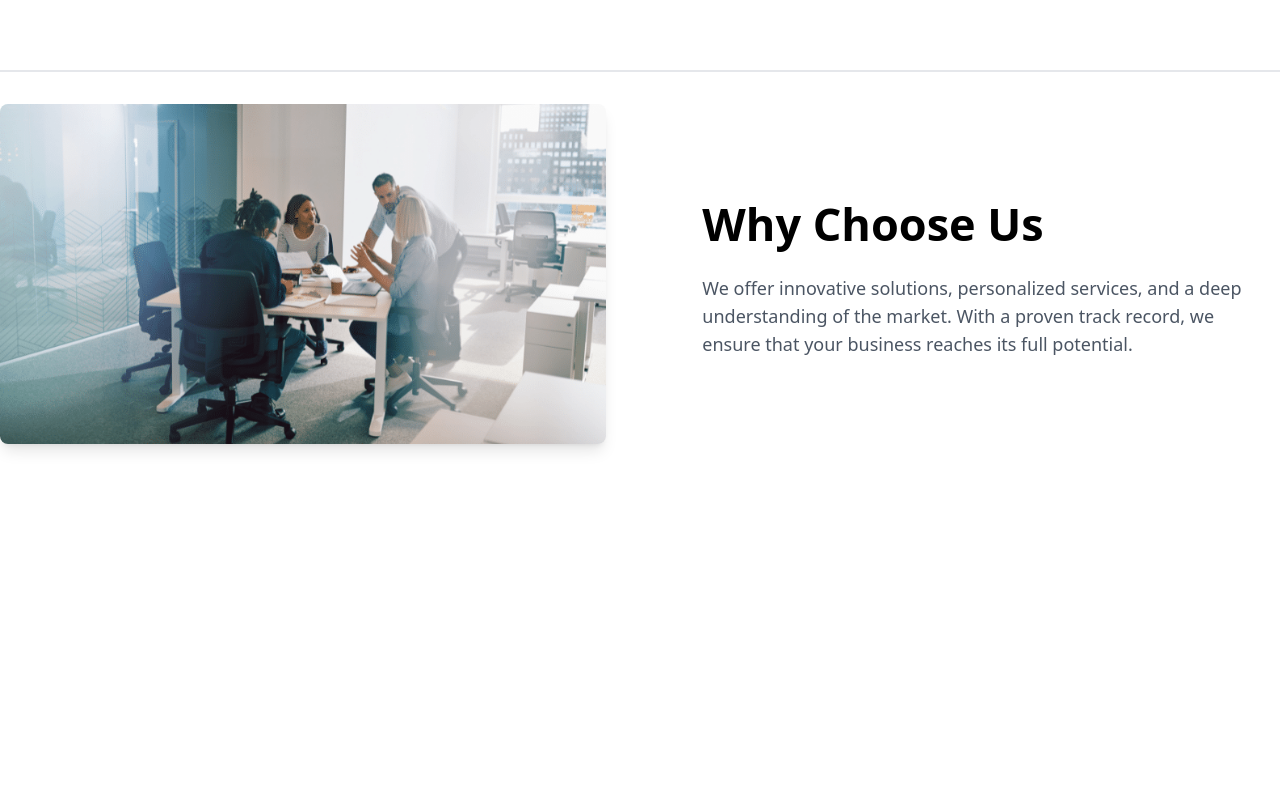
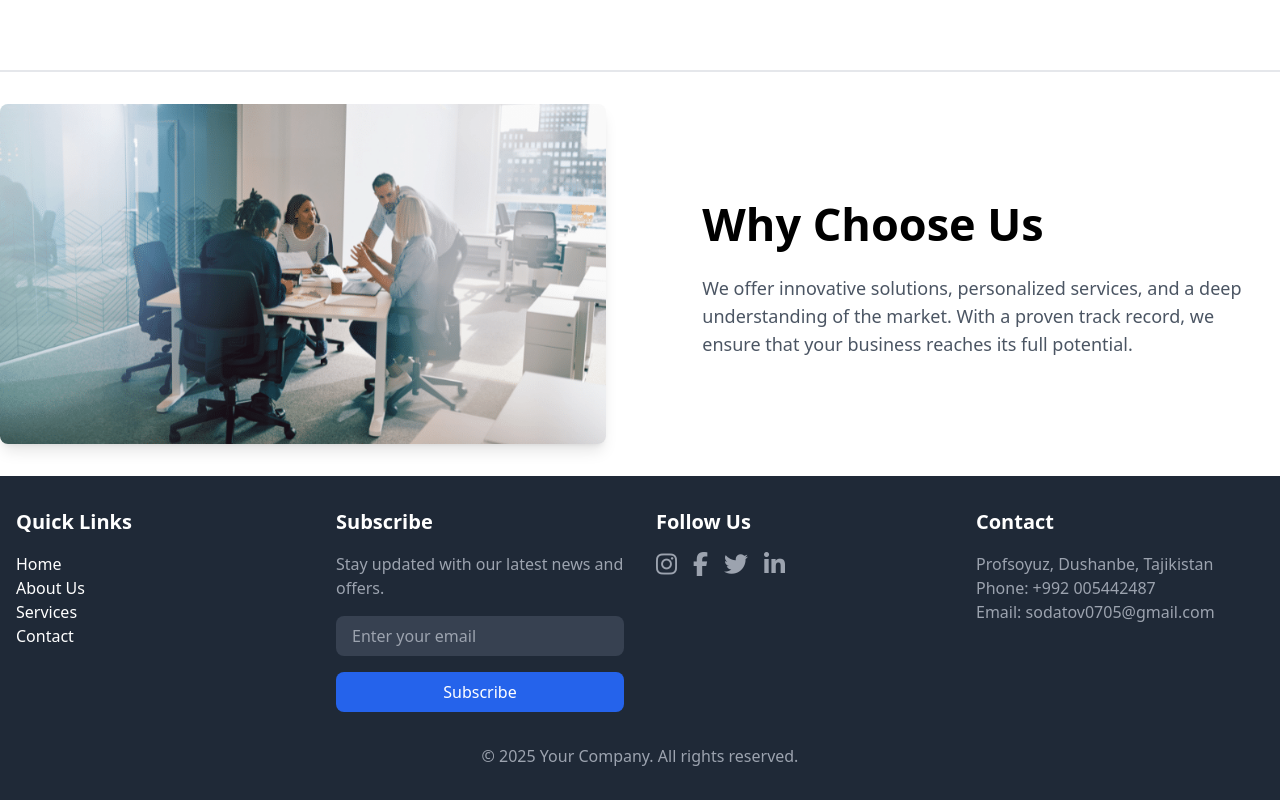
Before and after one commit to ParvizSodatov/myProject, a website: page src/index.html in a window 1280 px wide. Shown: the part 1473-2273 px from the top of the page. Before the commit the page ends 1949 px from the top, so only its background shows below. Drawn offline with Linux system fonts and the light colour scheme.

Commit message:
add footer

```diff
--- a/src/index.html
+++ b/src/index.html
@@ -155,10 +155,6 @@
       </section>
       <section class="container mx-auto py-8 mt-[1%]">
         <div class="flex flex-col lg:flex-row items-center justify-between border-t-2 border-gray-200 pt-8 gap-16">
-          <!-- Текст -->
-
-
-          <!-- Фото -->
           <div class="lg:w-1/2 flex justify-center items-center">
             <img src="./office-space-team.webp" alt="Why Choose Us" class="max-w-full rounded-lg shadow-lg transform hover:scale-105 transition-transform duration-300 ease-in-out">
           </div>
@@ -172,6 +168,72 @@
       </section>
 
 
+      <footer class="bg-gray-800 text-white py-8">
+        <div class="container mx-auto px-4">
+          <div class="grid grid-cols-1 md:grid-cols-3 lg:grid-cols-4 gap-8">
+            <!-- Ссылки -->
+            <div>
+              <h3 class="text-xl font-semibold mb-4">Quick Links</h3>
+              <ul>
+                <li><a href="#" class="hover:text-gray-400">Home</a></li>
+                <li><a href="#" class="hover:text-gray-400">About Us</a></li>
+                <li><a href="#" class="hover:text-gray-400">Services</a></li>
+                <li><a href="#" class="hover:text-gray-400">Contact</a></li>
+              </ul>
+            </div>
+
+            <!-- Форма подписки -->
+            <div>
+              <h3 class="text-xl font-semibold mb-4">Subscribe</h3>
+              <p class="text-gray-400 mb-4">Stay updated with our latest news and offers.</p>
+              <form action="#" method="POST">
+                <input
+                  type="email"
+                  class="w-full px-4 py-2 mb-4 bg-gray-700 text-white rounded-lg focus:outline-none focus:ring-2 focus:ring-blue-500"
+                  placeholder="Enter your email"
+                />
+                <button
+                  type="submit"
+                  class="w-full py-2 bg-blue-600 rounded-lg hover:bg-blue-700 focus:outline-none focus:ring-2 focus:ring-blue-500"
+                >
+                  Subscribe
+                </button>
+              </form>
+            </div>
+
+            <!-- Социальные сети -->
+            <div>
+              <h3 class="text-xl font-semibold mb-4">Follow Us</h3>
+              <div class="flex space-x-4">
+                <a href="https://www.instagram.com/_parviz_pm" target="_blank" class="text-gray-400 hover:text-white">
+                  <i class="fab fa-instagram text-2xl"></i>
+                </a>
+                <a href="#" class="text-gray-400 hover:text-white">
+                  <i class="fab fa-facebook-f text-2xl"></i>
+                </a>
+                <a href="#" class="text-gray-400 hover:text-white">
+                  <i class="fab fa-twitter text-2xl"></i>
+                </a>
+                <a href="#" class="text-gray-400 hover:text-white">
+                  <i class="fab fa-linkedin-in text-2xl"></i>
+                </a>
+              </div>
+            </div>
+
+            <!-- Контактная информация -->
+            <div>
+              <h3 class="text-xl font-semibold mb-4">Contact</h3>
+              <p class="text-gray-400">Profsoyuz, Dushanbe, Tajikistan</p>
+              <p class="text-gray-400">Phone: +992 005442487</p>
+              <p class="text-gray-400">Email: sodatov0705@gmail.com</p>
+            </div>
+          </div>
+        </div>
+
+        <div class="text-center mt-8 text-gray-400">
+          <p>&copy; 2025 Your Company. All rights reserved.</p>
+        </div>
+      </footer>
 
 
 
```
Also changed, not shown: src/output.css.
